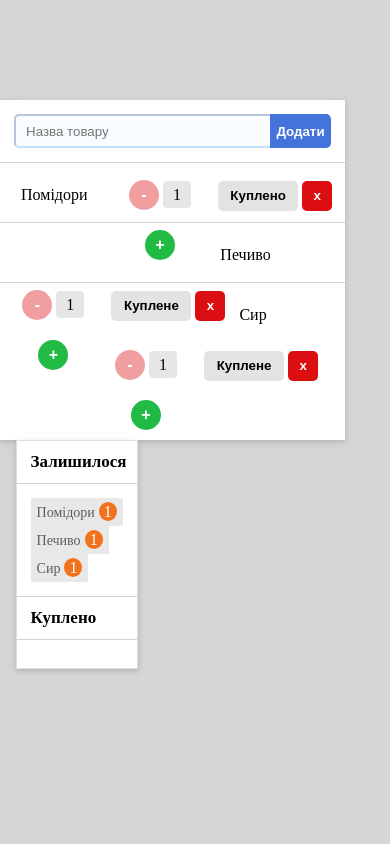
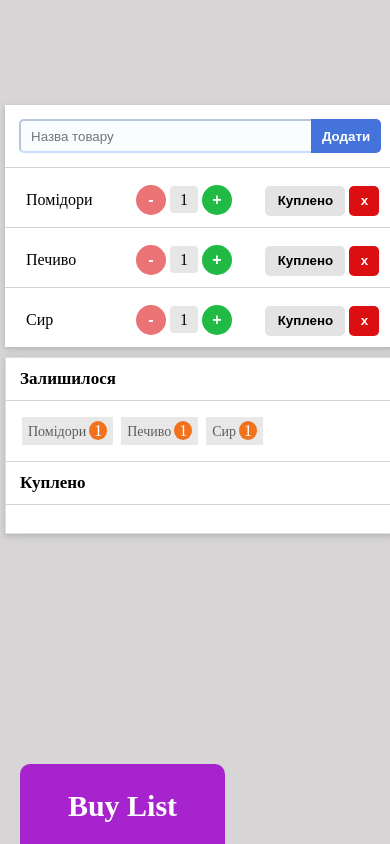
Before and after one commit to DashaTyshch/BuyList-0.01, a plain HTML site: page index.html in a window 390 px wide. Drawn offline with Linux system fonts and the light colour scheme.

Commit message:
Lection2

```diff
--- a/index.html
+++ b/index.html
@@ -14,7 +14,7 @@
         <div class="bl-input">
             <div class="new-item">
         <input class="field" type="text" placeholder="Назва товару">
-            <button class="add butt">Додати</button>
+            <button class="add butt" data-tooltip="Додати товар до списку">Додати</button>
             </div>
         </div>
         <div class="bl-row">
@@ -22,13 +22,13 @@
             Помідори
         </div>
         <div class="bl-count">
-            <button class="bl-minus butt">-</button>
+            <button class="bl-minus butt" data-tooltip="Відняти 1">-</button>
             <span class="bl-label">1</span>
-            <button class="bl-plus butt">+</button>
+            <button class="bl-plus butt" data-tooltip="Додати 1">+</button>
         </div>
             <div class="bl-buttons">
-                <button class="bl-buy butt">Куплено</button>
-                <button class="bl-cancel butt">x</button>
+                <button class="bl-buy butt" data-tooltip="Купити">Куплено</button>
+                <button class="bl-cancel butt" data-tooltip="Видалити зі списку">x</button>
         </div>
     </div>
         <div class="bl-row">
@@ -36,13 +36,13 @@
                 Печиво
             </div>
             <div class="bl-count">
-                <button class="bl-minus butt">-</button>
+                <button class="bl-minus butt" data-tooltip="Відняти 1">-</button>
                 <span class="bl-label">1</span>
-                <button class="bl-plus butt">+</button>
+                <button class="bl-plus butt" data-tooltip="Додати 1">+</button>
             </div>
             <div class="bl-buttons">
-                <button class="bl-buy butt">Куплене</button>
-                <button class="bl-cancel butt">x</button>
+                <button class="bl-buy butt" data-tooltip="Купити">Куплено</button>
+                <button class="bl-cancel butt" data-tooltip="Видалити зі списку">x</button>
             </div>
         </div>
         <div class="bl-row">
@@ -50,13 +50,13 @@
                 Сир
             </div>
             <div class="bl-count">
-                <button class="bl-minus butt">-</button>
+                <button class="bl-minus butt" data-tooltip="Відняти 1">-</button>
                 <span class="bl-label">1</span>
-                <button class="bl-plus butt">+</button>
+                <button class="bl-plus butt" data-tooltip="Додати 1">+</button>
             </div>
             <div class="bl-buttons">
-                <button class="bl-buy butt">Куплене</button>
-                <button class="bl-cancel butt">x</button>
+                <button class="bl-buy butt" data-tooltip="Купити">Куплено</button>
+                <button class="bl-cancel butt" data-tooltip="Видалити зі списку">x</button>
             </div>
         </div>
     </div>
@@ -69,8 +69,9 @@
         </div></div>
         <div class="row"><h3 class="bl-title-left">Куплено</h3></div>
         <div class="row st"><div class="stats"></div></div>
-    </div>
-    </div>
+    </div></div>
+    <div class="badge"><span class="buy-list">Buy List</span>
+        <span class="created-by">Created by: <span class="name">Daria Tyshchenko</span></span></div>
 </div>
 
 </body>
--- a/main.css
+++ b/main.css
@@ -5,6 +5,7 @@
     top: 0;
     left: 0;
     position: fixed;
+    overflow: auto;
 }
 
 .container {
@@ -12,18 +13,15 @@
     max-width: 900px;
     padding-top: 100px;
     margin: auto;
-    /*flex-direction: row;*/
-    /*flex-wrap: wrap;*/
-    /*align-items: stretch;*/
-    display: block;
+    box-sizing: border-box;
 }
 
-/*Right column*/
+/*Left column*/
 .bl-list {
-    min-width: 345px;
+    margin: 5px;
+    min-width: 360px;
     width: 67%;
-    Float: left;
-    /*padding: 14px;*/
+    float: left;
     background: white;
     box-shadow: 0 2px 4px 0 rgba(34,36,38,.12), 0 2px 10px 0 rgba(34,36,38,.08);
 }
@@ -76,7 +74,7 @@
     width: 28%;
     min-width: 120px;
     Float: left;
-    margin-left: 4%;
+    margin: 5px;
     background: white;
     box-shadow: 0 2px 4px 0 rgba(34,36,38,.12), 0 2px 10px 0 rgba(34,36,38,.08);
 }
@@ -99,9 +97,9 @@
     color: rgba(0,0,0,.6);
     display: inline-block;
     line-height: 1;
-    vertical-align: baseline;
     box-sizing: inherit;
     padding: 6px;
+    margin: 2px;
 }
 .title {
     font-size: 14px;
@@ -110,9 +108,62 @@
     background-color: #F2711C!important;
     border-color: #F2711C!important;
     color: #FFF!important;
-    margin-left: 4px;
+    margin-left: 3px;
     border-radius: 50%;
     padding: 1px 5px 1px 5px;
+}
+
+/*Badge*/
+.badge {
+    background: rgba(163,24,204,0.94);
+    width: 205px;
+    height:150px;
+    bottom: -70px;
+    left: 20px;
+    position: fixed;
+    text-align: center;
+    border-top-right-radius: 10px;
+    border-top-left-radius: 10px;
+    transition: all 1s ease;
+}
+.badge:hover {
+    background: #5f24ff;
+    transform: translateY(-70px);
+}
+.buy-list {
+    color: white;
+    margin: 25px;
+    font-size: 30px;
+    display: block;
+    font-weight: bold;
+}
+.created-by {
+    color: white;
+    font-size: 18px;
+    display: inline-block;
+}
+.name{
+    font-size: 26px;
+    display: block;
+}
+/*Print badge*/
+@media print {
+    .badge {
+        padding-top: 20px;
+        border-top-right-radius: 10px;
+        border-top-left-radius: 10px;
+        bottom: 1px;
+        height: 80px;
+        border: #5f24ff solid 4px;
+    }
+    .buy-list{
+        display: none;
+    }
+    .created-by{
+        color: black;
+        background: white;
+
+    }
 }
 
 /*Кнопки*/
@@ -124,8 +175,7 @@
     font-size: 16px;
 }
 .bl-minus {
-    background: #db0e12;
-    opacity: 0.4;
+    background: rgba(219, 14, 18, 0.58);
 }
 .bl-plus {
     background: #21BA45;
@@ -159,3 +209,35 @@
     border-bottom-right-radius: 5px;
     border-top-right-radius: 5px;
 }
+/*Tooltips*/
+button::after {
+    background: rgba(163,24,204,0.94);
+    border-radius: 8px;
+    box-shadow: 1px 1px 10px rgba(0, 0, 0, 0.5);
+    color: white;
+    content: attr(data-tooltip);
+    margin-left: -40px;
+    margin-top: -30px;
+    opacity: 0;
+    transform: scale(0);
+    padding: 7px 7px;
+    position: absolute;
+    visibility: hidden;
+    font-weight: normal;!important;
+    font-size: 14px;
+    transition: all 0.5s ease;
+}
+button:hover:after {
+    opacity: 1;
+    visibility: visible;
+    transform: scale(1);
+}
+/*Зміна розміру табличок*/
+@media (max-width: 531px) {
+    .bl-list{
+        width: 100%;
+    }
+    .bl-bought {
+        width: 100%;
+    }
+}
```
